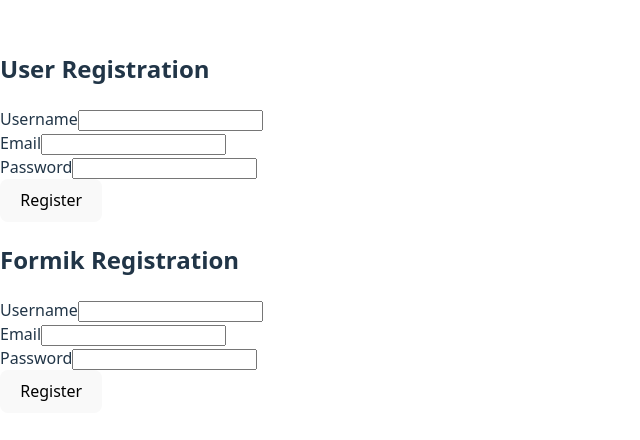
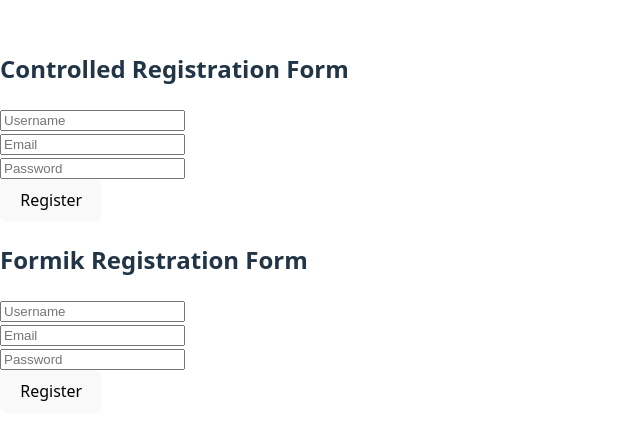
Before and after one commit to Ayaa-boy/alx-fe-reactjs, a React (Vite) app in the folder form-handling-react/: page / in a window 1280 px wide. Shown: the part 178-618 px from the top of the page, without its empty margins (0-640 px from the left). Built offline with nearby package versions, Linux system fonts and the light colour scheme.

Commit message:
Added controlled RegistrationForm and FormikForm

```diff
--- a/form-handling-react/src/App.jsx
+++ b/form-handling-react/src/App.jsx
@@ -1,10 +1,9 @@
-import React from "react";
 import RegistrationForm from "./components/RegistrationForm";
 import FormikForm from "./components/formikForm";
 
 function App() {
   return (
-    <div className="min-h-screen bg-gray-100 flex flex-col items-center justify-center">
+    <div>
       <RegistrationForm />
       <FormikForm />
     </div>
--- a/form-handling-react/src/components/RegistrationForm.js
+++ /dev/null
@@ -1,88 +0,0 @@
-import React, { useState } from "react";
-
-const RegistrationForm = () => {
-  const [formData, setFormData] = useState({
-    username: "",
-    email: "",
-    password: "",
-  });
-
-  const [errors, setErrors] = useState({});
-
-  const handleChange = (e) => {
-    setFormData({ ...formData, [e.target.name]: e.target.value });
-  };
-
-  const validate = () => {
-    let tempErrors = {};
-    if (!formData.username) tempErrors.username = "Username is required";
-    if (!formData.email) tempErrors.email = "Email is required";
-    if (!formData.password) tempErrors.password = "Password is required";
-    return tempErrors;
-  };
-
-  const handleSubmit = (e) => {
-    e.preventDefault();
-    const tempErrors = validate();
-    if (Object.keys(tempErrors).length === 0) {
-      console.log("Form submitted:", formData);
-      alert("Controlled form submitted successfully!");
-    } else {
-      setErrors(tempErrors);
-    }
-  };
-
-  return (
-    <form
-      onSubmit={handleSubmit}
-      className="max-w-md mx-auto bg-white shadow-md rounded px-8 py-6 mt-6"
-    >
-      <h2 className="text-2xl font-bold mb-4">User Registration</h2>
-
-      <div className="mb-4">
-        <label className="block text-gray-700">Username</label>
-        <input
-          type="text"
-          name="username"
-          value={formData.username}
-          onChange={handleChange}
-          className="w-full px-3 py-2 border rounded"
-        />
-        {errors.username && <p className="text-red-500">{errors.username}</p>}
-      </div>
-
-      <div className="mb-4">
-        <label className="block text-gray-700">Email</label>
-        <input
-          type="email"
-          name="email"
-          value={formData.email}
-          onChange={handleChange}
-          className="w-full px-3 py-2 border rounded"
-        />
-        {errors.email && <p className="text-red-500">{errors.email}</p>}
-      </div>
-
-      <div className="mb-4">
-        <label className="block text-gray-700">Password</label>
-        <input
-          type="password"
-          name="password"
-          value={formData.password}
-          onChange={handleChange}
-          className="w-full px-3 py-2 border rounded"
-        />
-        {errors.password && <p className="text-red-500">{errors.password}</p>}
-      </div>
-
-      <button
-        type="submit"
-        className="w-full bg-blue-500 text-white py-2 px-4 rounded hover:bg-blue-600"
-      >
-        Register
-      </button>
-    </form>
-  );
-};
-
-export default RegistrationForm;
--- /dev/null
+++ b/form-handling-react/src/components/RegistrationForm.jsx
@@ -0,0 +1,55 @@
+import React, { useState } from "react";
+
+function RegistrationForm() {
+  const [username, setUsername] = useState("");
+  const [email, setEmail] = useState("");
+  const [password, setPassword] = useState("");
+  const [error, setError] = useState("");
+
+  const handleSubmit = (e) => {
+    e.preventDefault();
+
+    if (!username || !email || !password) {
+      setError("All fields are required");
+      return;
+    }
+
+    setError("");
+    console.log("Form submitted:", { username, email, password });
+  };
+
+  return (
+    <form onSubmit={handleSubmit}>
+      <h2>Controlled Registration Form</h2>
+      {error && <p style={{ color: "red" }}>{error}</p>}
+
+      <input
+        type="text"
+        placeholder="Username"
+        value={username}
+        onChange={(e) => setUsername(e.target.value)}
+      />
+      <br />
+
+      <input
+        type="email"
+        placeholder="Email"
+        value={email}
+        onChange={(e) => setEmail(e.target.value)}
+      />
+      <br />
+
+      <input
+        type="password"
+        placeholder="Password"
+        value={password}
+        onChange={(e) => setPassword(e.target.value)}
+      />
+      <br />
+
+      <button type="submit">Register</button>
+    </form>
+  );
+}
+
+export default RegistrationForm;
--- a/form-handling-react/src/components/formikForm.js
+++ b/form-handling-react/src/components/formikForm.js
@@ -2,7 +2,6 @@
 import { Formik, Form, Field, ErrorMessage } from "formik";
 import * as Yup from "yup";
 
-// Yup validation schema
 const validationSchema = Yup.object({
   username: Yup.string().required("Username is required"),
   email: Yup.string().email("Invalid email").required("Email is required"),
@@ -11,73 +10,39 @@
     .required("Password is required"),
 });
 
-const FormikForm = () => {
+function FormikForm() {
   return (
     <Formik
       initialValues={{ username: "", email: "", password: "" }}
       validationSchema={validationSchema}
-      onSubmit={(values, { resetForm }) => {
+      onSubmit={(values) => {
         console.log("Formik form submitted:", values);
-        alert("Formik form submitted successfully!");
-        resetForm();
       }}
     >
       {() => (
-        <Form className="max-w-md mx-auto bg-white shadow-md rounded px-8 py-6 mt-6">
-          <h2 className="text-2xl font-bold mb-4">Formik Registration</h2>
+        <Form>
+          <h2>Formik Registration Form</h2>
 
-          <div className="mb-4">
-            <label className="block text-gray-700">Username</label>
-            <Field
-              type="text"
-              name="username"
-              className="w-full px-3 py-2 border rounded"
-            />
-            <ErrorMessage
-              name="username"
-              component="p"
-              className="text-red-500"
-            />
+          <div>
+            <Field type="text" name="username" placeholder="Username" />
+            <ErrorMessage name="username" component="div" style={{ color: "red" }} />
           </div>
 
-          <div className="mb-4">
-            <label className="block text-gray-700">Email</label>
-            <Field
-              type="email"
-              name="email"
-              className="w-full px-3 py-2 border rounded"
-            />
-            <ErrorMessage
-              name="email"
-              component="p"
-              className="text-red-500"
-            />
+          <div>
+            <Field type="email" name="email" placeholder="Email" />
+            <ErrorMessage name="email" component="div" style={{ color: "red" }} />
           </div>
 
-          <div className="mb-4">
-            <label className="block text-gray-700">Password</label>
-            <Field
-              type="password"
-              name="password"
-              className="w-full px-3 py-2 border rounded"
-            />
-            <ErrorMessage
-              name="password"
-              component="p"
-              className="text-red-500"
-            />
+          <div>
+            <Field type="password" name="password" placeholder="Password" />
+            <ErrorMessage name="password" component="div" style={{ color: "red" }} />
           </div>
 
-          <button
-            type="submit"
-            className="w-full bg-green-500 text-white py-2 px-4 rounded hover:bg-green-600"
-          >
-            Register
-          </button>
+          <button type="submit">Register</button>
         </Form>
       )}
     </Formik>
   );
-};
+}
 
 export default FormikForm;
```
